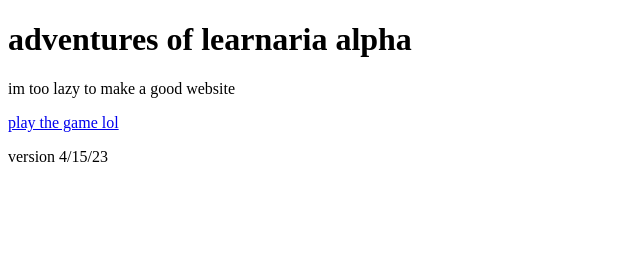
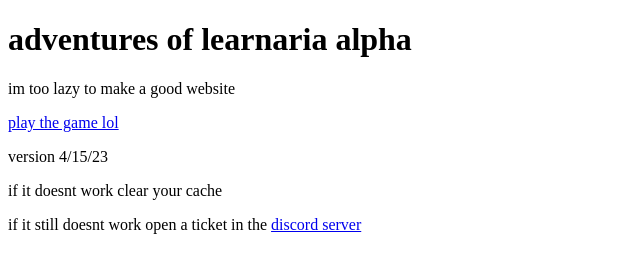
Before and after one commit to StrawberryMilkSoftware/adventures-of-learnaria, a plain HTML site: page index.html in a window 1280 px wide. Shown: the whole page, without its empty margins (0-640 px from the left). Drawn offline with Linux system fonts and the light colour scheme.

Commit message:
Update index.html

```diff
--- a/index.html
+++ b/index.html
@@ -11,5 +11,8 @@
     <p>im too lazy to make a good website</p>
     <a href="play">play the game lol</a>
     <p>version 4/15/23</p>
+
+    <p>if it doesnt work clear your cache</p>
+    <p>if it still doesnt work open a ticket in the <a href="https://discord.gg/Eej56Kmk9w">discord server</a></p>
 </body>
 </html>
```
